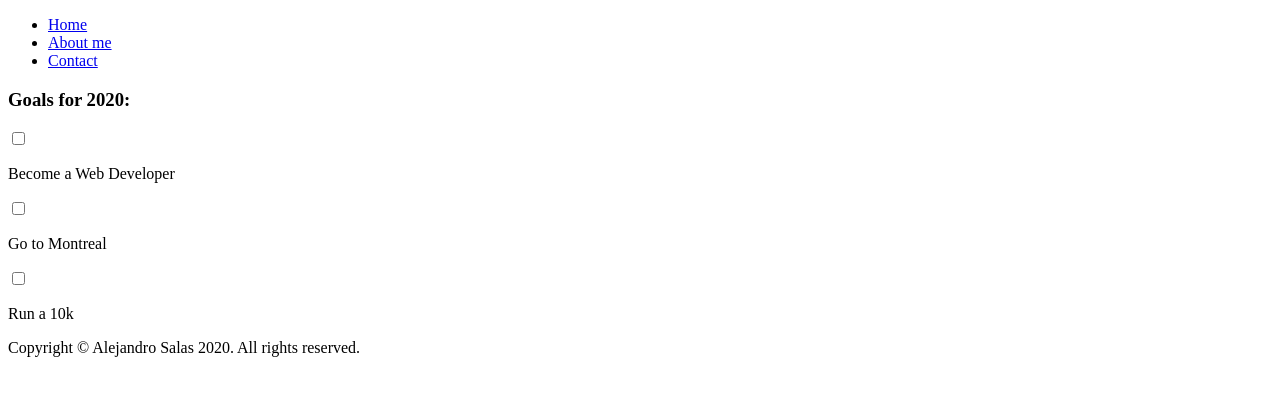
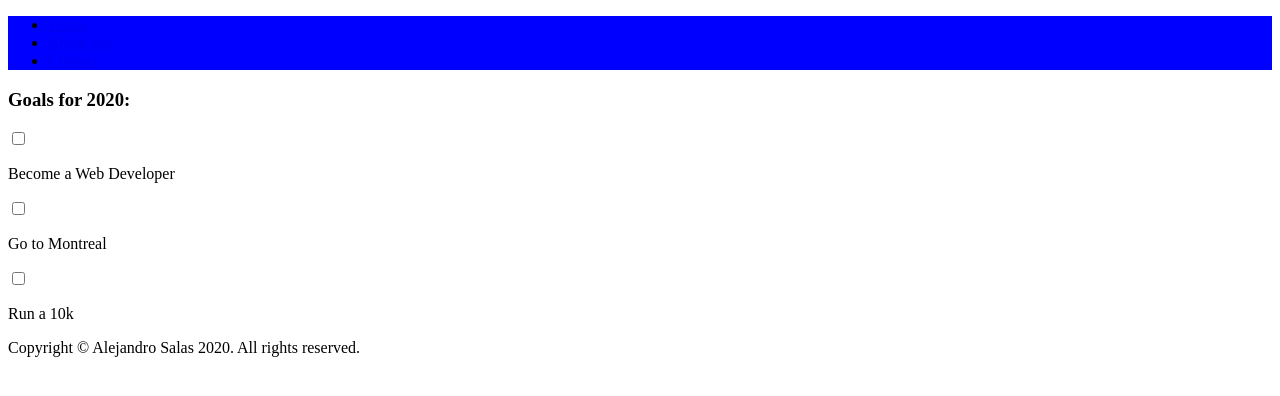
Before and after one commit to alejotsv/introduction-to-react, a React (Create React App) app: page / in a window 1280 px wide. Shown: the top 396 px of the page. Built offline with nearby package versions, Linux system fonts and the light colour scheme.

Commit message:
add style and update style.css

```diff
--- a/public/index.html
+++ b/public/index.html
@@ -1,6 +1,7 @@
 <!DOCTYPE html>
 <html lang="en">
   <head>
+    <link rel='stylesheet' href='style.css'>
     <title>Intro to React</title>
   </head>
   <body>
--- /dev/null
+++ b/public/style.css
@@ -0,0 +1,3 @@
+.navbar {
+  background-color: blue
+}
--- a/src/components/NavBar.js
+++ b/src/components/NavBar.js
@@ -2,7 +2,7 @@
 
 function NavBar() {
   return (
-    <header>
+    <header className='navbar'>
       <ul>
         <li><a href='#'>Home</a></li>
         <li><a href='#'>About me</a></li>
```
Also changed, not shown: src/index.css (deleted, +0 -13 lines).
